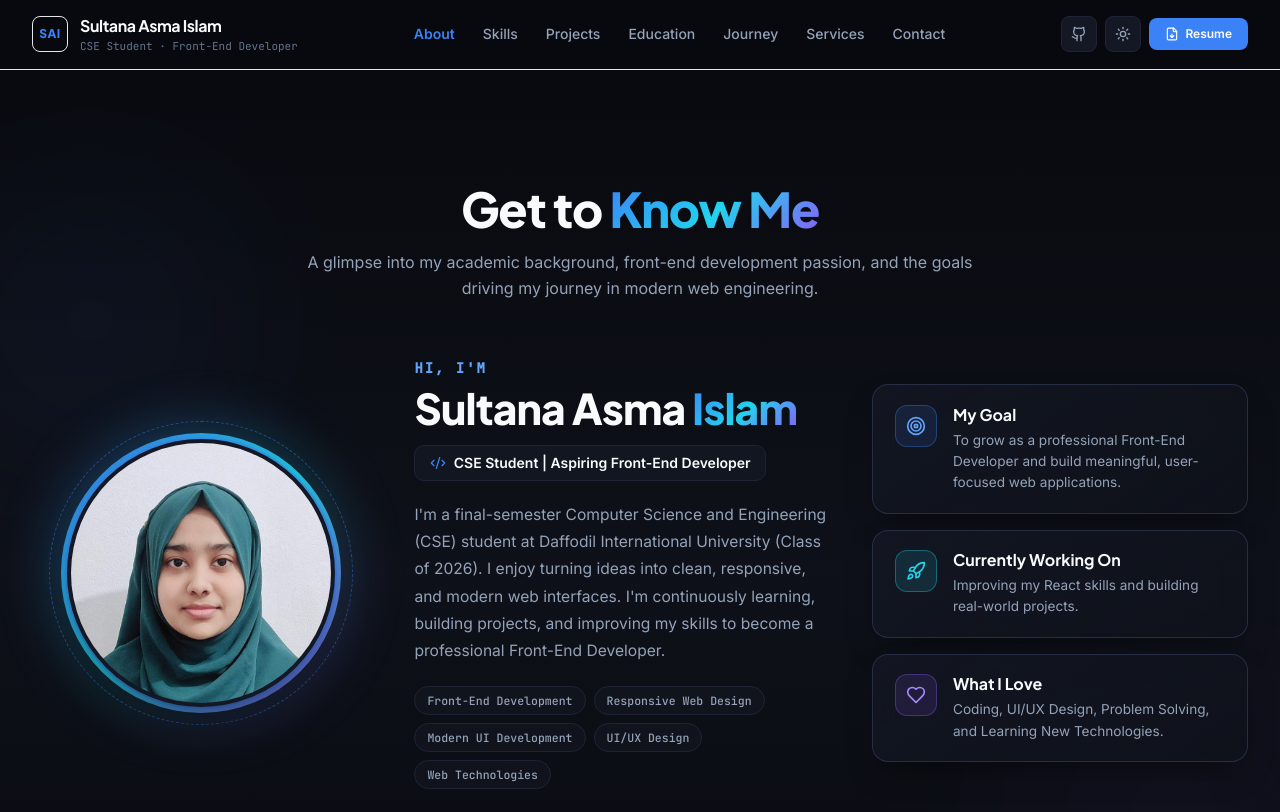
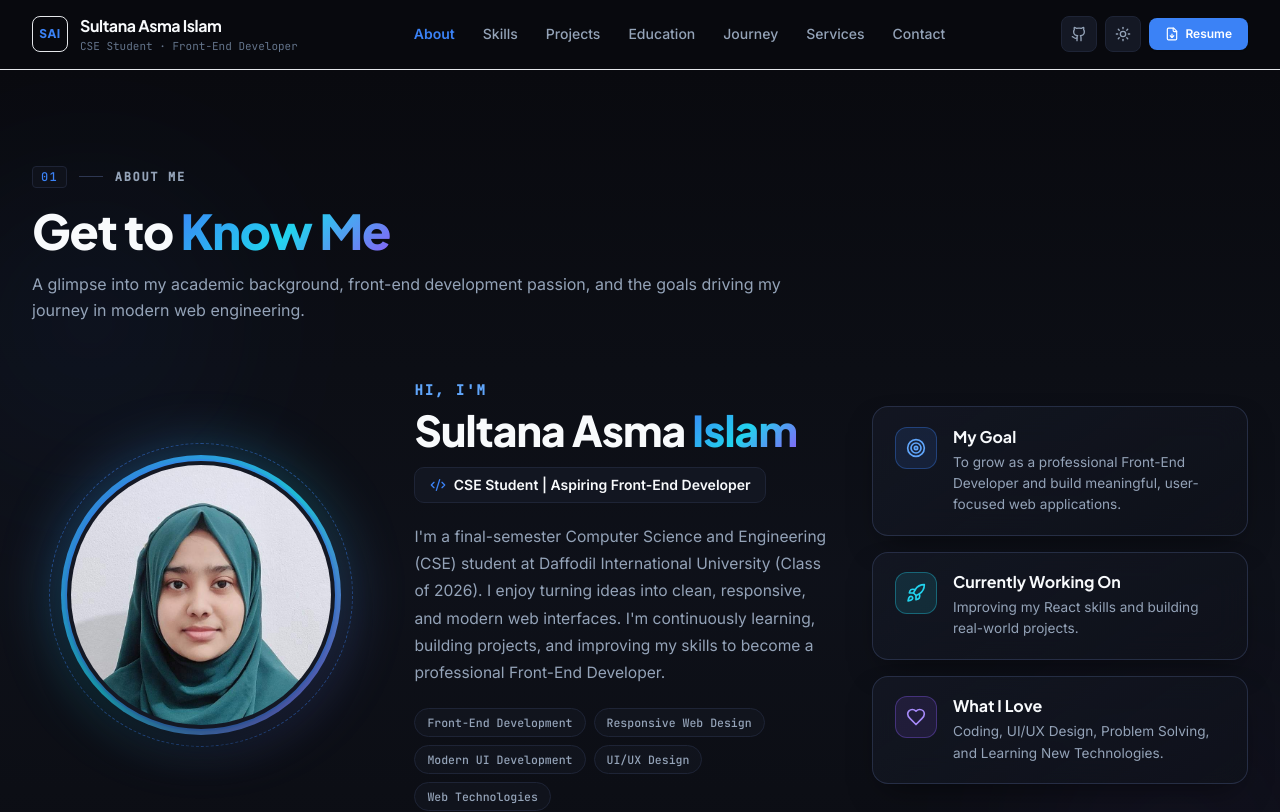
Before and after one commit to Sultana-Asma/sultana-portfolio, a React (Vite) app: page / in a window 1280 px wide. Shown: the top 812 px of the page. Built offline with nearby package versions, Linux system fonts and the light colour scheme.

Commit message:
Add left-aligned 01 ABOUT ME header to About section

```diff
--- a/src/components/sections/AboutSection.jsx
+++ b/src/components/sections/AboutSection.jsx
@@ -69,6 +69,16 @@ export default function AboutSection() {
       <div className="relative mx-auto max-w-portfolio px-4 sm:px-6 lg:px-8">
         {/* A. Section Heading */}
         <div className="about-header about-reveal about-reveal--delay-1">
+          <div className="mb-3 flex items-center justify-start gap-3 font-mono text-xs uppercase tracking-widest text-ink-muted">
+            <span className="inline-flex items-center rounded border border-hairline bg-surface px-2 py-0.5 font-medium text-accent-primary">
+              {about.sectionIndex}
+            </span>
+            <span className="h-px w-6 bg-hairlineStrong" aria-hidden="true" />
+            <span className="font-semibold tracking-[0.14em] text-ink-secondary">
+              ABOUT ME
+            </span>
+          </div>
+
           <h2 id="about-heading" className="about-main-title font-display">
             Get to <span className="about-name-gradient">Know Me</span>
           </h2>
--- a/src/index.css
+++ b/src/index.css
@@ -2101,9 +2101,9 @@ section[id] {
 
 /* A. Section Header */
 .about-header {
-  text-align: center;
-  max-width: 42rem;
-  margin: 0 auto 3.5rem auto;
+  text-align: left;
+  max-width: 48rem;
+  margin: 0 0 3.5rem 0;
 }
 
 .about-eyebrow-pill {
```
